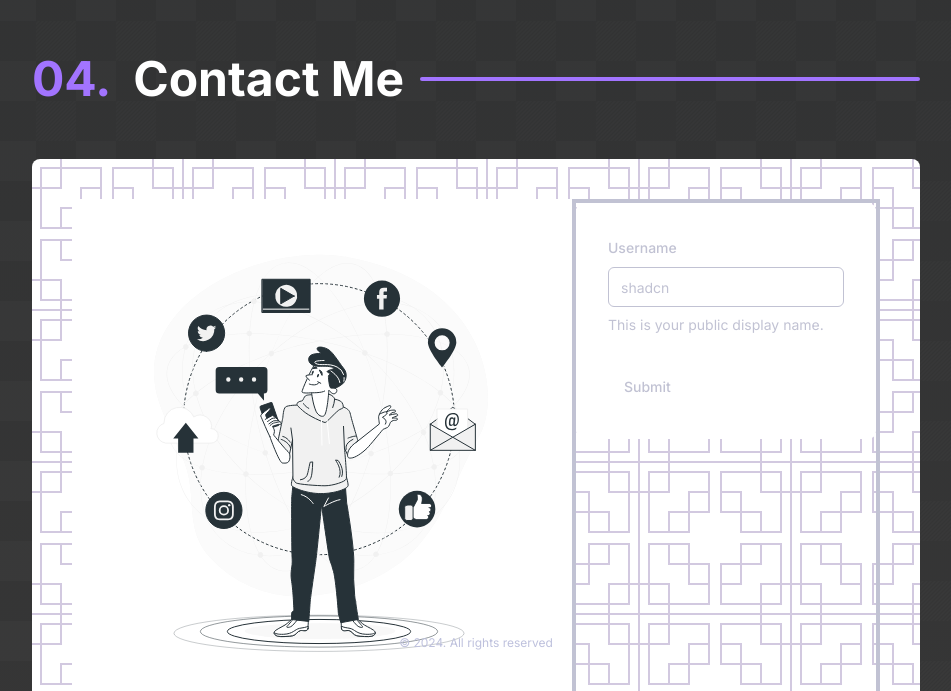
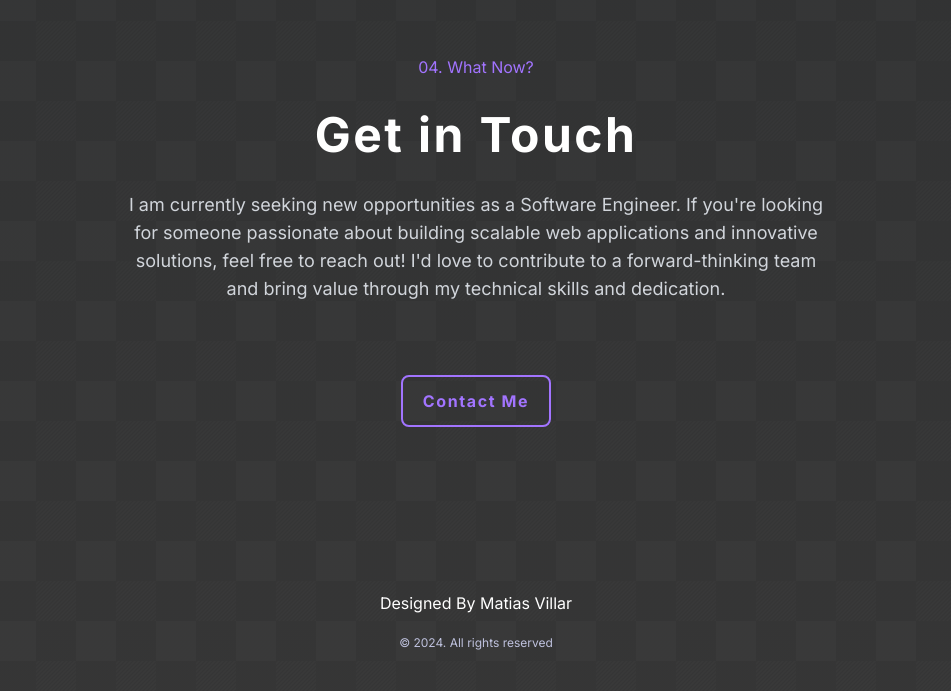
Before and after one commit to matvillar/lts_portfolio, a Next.js app: page / in a window 1280 px wide. Shown: the part 5099-5790 px from the top of the page, without its empty margins (164-1115 px from the left). Built offline with nearby package versions, Linux system fonts and the light colour scheme.

Commit message:
contact me

```diff
--- a/components/shared/ChatForm.tsx
+++ b/components/shared/ChatForm.tsx
@@ -3,6 +3,7 @@
 import { zodResolver } from '@hookform/resolvers/zod';
 import { useForm } from 'react-hook-form';
 import { z } from 'zod';
+import { Textarea } from '@/components/ui/textarea';
 
 import { Button } from '@/components/ui/button';
 import {
@@ -17,8 +18,14 @@
 import { Input } from '@/components/ui/input';
 
 const formSchema = z.object({
-  username: z.string().min(2, {
-    message: 'Username must be at least 2 characters.',
+  name: z.string().min(2, {
+    message: 'name must be at least 2 characters.',
+  }),
+  email: z.string().email({
+    message: 'Invalid email address.',
+  }),
+  message: z.string().min(10, {
+    message: 'message must be at least 10 characters.',
   }),
 });
 
@@ -26,7 +33,9 @@
   const form = useForm<z.infer<typeof formSchema>>({
     resolver: zodResolver(formSchema),
     defaultValues: {
-      username: '',
+      name: '',
+      email: '',
+      message: '',
     },
   });
 
@@ -41,25 +50,65 @@
     <Form {...form}>
       <form
         onSubmit={form.handleSubmit(onSubmit)}
-        className="space-y-8 bg-white p-8 rounded-lg"
+        className="flex flex-col w-full space-y-8 p-8 rounded-lg justify-center"
       >
         <FormField
           control={form.control}
-          name="username"
+          name="name"
           render={({ field }) => (
             <FormItem>
-              <FormLabel>Username</FormLabel>
               <FormControl>
-                <Input placeholder="shadcn" {...field} />
+                <Input
+                  placeholder="First Name"
+                  className="placeholder:text-gray-400"
+                  {...field}
+                />
               </FormControl>
-              <FormDescription>
-                This is your public display name.
-              </FormDescription>
+
               <FormMessage />
             </FormItem>
           )}
         />
-        <Button type="submit">Submit</Button>
+        <FormField
+          control={form.control}
+          name="email"
+          render={({ field }) => (
+            <FormItem>
+              <FormControl>
+                <Input
+                  placeholder="example@email.com"
+                  className="placeholder:text-gray-400"
+                  {...field}
+                />
+              </FormControl>
+
+              <FormMessage />
+            </FormItem>
+          )}
+        />
+        <FormField
+          control={form.control}
+          name="message"
+          render={({ field }) => (
+            <FormItem>
+              <FormControl>
+                <Textarea
+                  placeholder="Message"
+                  className="placeholder:text-gray-400"
+                  {...field}
+                />
+              </FormControl>
+
+              <FormMessage />
+            </FormItem>
+          )}
+        />
+        <Button
+          className="border-2 font-bold p-4 max-w-[40%] mx-auto hover:text-black-100 hover:bg-white transition-all"
+          type="submit"
+        >
+          Send Message
+        </Button>
       </form>
     </Form>
   );
--- a/components/shared/ContactMe.tsx
+++ b/components/shared/ContactMe.tsx
@@ -2,6 +2,8 @@
 import Image from 'next/image';
 import { ChatForm } from './ChatForm';
 import SectionTitle from './SectionTitle';
+import { MdEmail } from 'react-icons/md';
+import DialogModalContact from './DialogModalContact';
 
 type Props = {};
 
@@ -11,23 +13,20 @@
       className="max-w-7xl items-center h-[80vh] lg:h-[60vh] justify-center pb-20 pt-36 text-white-200 lg:mb-20"
       id="contact"
     >
-      <div className="md:max-w-2xl lg:max-w-[70vw] mx-auto justify-center">
-        <SectionTitle sectionNum="04." sectionName="Contact Me" />
+      <div className="flex flex-col gap-8 md:max-w-2xl lg:max-w-[70vw] mx-auto items-center justify-center">
+        <p className="text-purple-100 text-md text-center">04. What Now?</p>
+        <h3 className="text-5xl text-white font-bold tracking-wider">
+          Get in Touch
+        </h3>
+        <p className="text-lg text-gray-300 text-center max-w-[55vw]">
+          I am currently seeking new opportunities as a Software Engineer. If
+          you're looking for someone passionate about building scalable web
+          applications and innovative solutions, feel free to reach out! I'd
+          love to contribute to a forward-thinking team and bring value through
+          my technical skills and dedication.
+        </p>
 
-        <div className="flex w-full rounded-lg chat-bg">
-          <div className="flex p-10">
-            <Image
-              className="bg-white"
-              src="/chat.svg"
-              alt="Chat"
-              width={500}
-              height={500}
-            />
-            <div className="border-4">
-              <ChatForm />
-            </div>
-          </div>
-        </div>
+        <DialogModalContact />
       </div>
     </section>
   );
--- /dev/null
+++ b/components/shared/DialogModalContact.tsx
@@ -0,0 +1,34 @@
+import React from 'react';
+import {
+  Dialog,
+  DialogContent,
+  DialogDescription,
+  DialogHeader,
+  DialogTitle,
+  DialogTrigger,
+} from '@/components/ui/dialog';
+import PrimaryButton from './PrimaryButton';
+import { Button } from '../ui/button';
+import { ChatForm } from './ChatForm';
+
+type Props = {};
+
+const DialogModalContact = (props: Props) => {
+  return (
+    <Dialog>
+      <DialogTrigger className="border-2 border-purple-100 text-purple-100 font-bold tracking-widest py-3 px-5 rounded-lg mt-10  transition-all hover:-translate-x-1 hover:-translate-y-1 hover:shadow-[4px_4px_0px_0px_rgba(139,92,246,1)]">
+        Contact Me
+      </DialogTrigger>
+      <DialogContent className="p-10 bg-black-100">
+        <DialogHeader>
+          <DialogTitle className="text-center text-3xl">Contact Me</DialogTitle>
+          <DialogDescription>
+            <ChatForm />
+          </DialogDescription>
+        </DialogHeader>
+      </DialogContent>
+    </Dialog>
+  );
+};
+
+export default DialogModalContact;
--- /dev/null
+++ b/components/ui/dialog.tsx
@@ -0,0 +1,122 @@
+"use client"
+
+import * as React from "react"
+import * as DialogPrimitive from "@radix-ui/react-dialog"
+import { X } from "lucide-react"
+
+import { cn } from "@/lib/utils"
+
+const Dialog = DialogPrimitive.Root
+
+const DialogTrigger = DialogPrimitive.Trigger
+
+const DialogPortal = DialogPrimitive.Portal
+
+const DialogClose = DialogPrimitive.Close
+
+const DialogOverlay = React.forwardRef<
+  React.ElementRef<typeof DialogPrimitive.Overlay>,
+  React.ComponentPropsWithoutRef<typeof DialogPrimitive.Overlay>
+>(({ className, ...props }, ref) => (
+  <DialogPrimitive.Overlay
+    ref={ref}
+    className={cn(
+      "fixed inset-0 z-50 bg-black/80  data-[state=open]:animate-in data-[state=closed]:animate-out data-[state=closed]:fade-out-0 data-[state=open]:fade-in-0",
+      className
+    )}
+    {...props}
+  />
+))
+DialogOverlay.displayName = DialogPrimitive.Overlay.displayName
+
+const DialogContent = React.forwardRef<
+  React.ElementRef<typeof DialogPrimitive.Content>,
+  React.ComponentPropsWithoutRef<typeof DialogPrimitive.Content>
+>(({ className, children, ...props }, ref) => (
+  <DialogPortal>
+    <DialogOverlay />
+    <DialogPrimitive.Content
+      ref={ref}
+      className={cn(
+        "fixed left-[50%] top-[50%] z-50 grid w-full max-w-lg translate-x-[-50%] translate-y-[-50%] gap-4 border bg-background p-6 shadow-lg duration-200 data-[state=open]:animate-in data-[state=closed]:animate-out data-[state=closed]:fade-out-0 data-[state=open]:fade-in-0 data-[state=closed]:zoom-out-95 data-[state=open]:zoom-in-95 data-[state=closed]:slide-out-to-left-1/2 data-[state=closed]:slide-out-to-top-[48%] data-[state=open]:slide-in-from-left-1/2 data-[state=open]:slide-in-from-top-[48%] sm:rounded-lg",
+        className
+      )}
+      {...props}
+    >
+      {children}
+      <DialogPrimitive.Close className="absolute right-4 top-4 rounded-sm opacity-70 ring-offset-background transition-opacity hover:opacity-100 focus:outline-none focus:ring-2 focus:ring-ring focus:ring-offset-2 disabled:pointer-events-none data-[state=open]:bg-accent data-[state=open]:text-muted-foreground">
+        <X className="h-4 w-4" />
+        <span className="sr-only">Close</span>
+      </DialogPrimitive.Close>
+    </DialogPrimitive.Content>
+  </DialogPortal>
+))
+DialogContent.displayName = DialogPrimitive.Content.displayName
+
+const DialogHeader = ({
+  className,
+  ...props
+}: React.HTMLAttributes<HTMLDivElement>) => (
+  <div
+    className={cn(
+      "flex flex-col space-y-1.5 text-center sm:text-left",
+      className
+    )}
+    {...props}
+  />
+)
+DialogHeader.displayName = "DialogHeader"
+
+const DialogFooter = ({
+  className,
+  ...props
+}: React.HTMLAttributes<HTMLDivElement>) => (
+  <div
+    className={cn(
+      "flex flex-col-reverse sm:flex-row sm:justify-end sm:space-x-2",
+      className
+    )}
+    {...props}
+  />
+)
+DialogFooter.displayName = "DialogFooter"
+
+const DialogTitle = React.forwardRef<
+  React.ElementRef<typeof DialogPrimitive.Title>,
+  React.ComponentPropsWithoutRef<typeof DialogPrimitive.Title>
+>(({ className, ...props }, ref) => (
+  <DialogPrimitive.Title
+    ref={ref}
+    className={cn(
+      "text-lg font-semibold leading-none tracking-tight",
+      className
+    )}
+    {...props}
+  />
+))
+DialogTitle.displayName = DialogPrimitive.Title.displayName
+
+const DialogDescription = React.forwardRef<
+  React.ElementRef<typeof DialogPrimitive.Description>,
+  React.ComponentPropsWithoutRef<typeof DialogPrimitive.Description>
+>(({ className, ...props }, ref) => (
+  <DialogPrimitive.Description
+    ref={ref}
+    className={cn("text-sm text-muted-foreground", className)}
+    {...props}
+  />
+))
+DialogDescription.displayName = DialogPrimitive.Description.displayName
+
+export {
+  Dialog,
+  DialogPortal,
+  DialogOverlay,
+  DialogClose,
+  DialogTrigger,
+  DialogContent,
+  DialogHeader,
+  DialogFooter,
+  DialogTitle,
+  DialogDescription,
+}
--- /dev/null
+++ b/components/ui/textarea.tsx
@@ -0,0 +1,24 @@
+import * as React from "react"
+
+import { cn } from "@/lib/utils"
+
+export interface TextareaProps
+  extends React.TextareaHTMLAttributes<HTMLTextAreaElement> {}
+
+const Textarea = React.forwardRef<HTMLTextAreaElement, TextareaProps>(
+  ({ className, ...props }, ref) => {
+    return (
+      <textarea
+        className={cn(
+          "flex min-h-[80px] w-full rounded-md border border-input bg-background px-3 py-2 text-sm ring-offset-background placeholder:text-muted-foreground focus-visible:outline-none focus-visible:ring-2 focus-visible:ring-ring focus-visible:ring-offset-2 disabled:cursor-not-allowed disabled:opacity-50",
+          className
+        )}
+        ref={ref}
+        {...props}
+      />
+    )
+  }
+)
+Textarea.displayName = "Textarea"
+
+export { Textarea }
```
